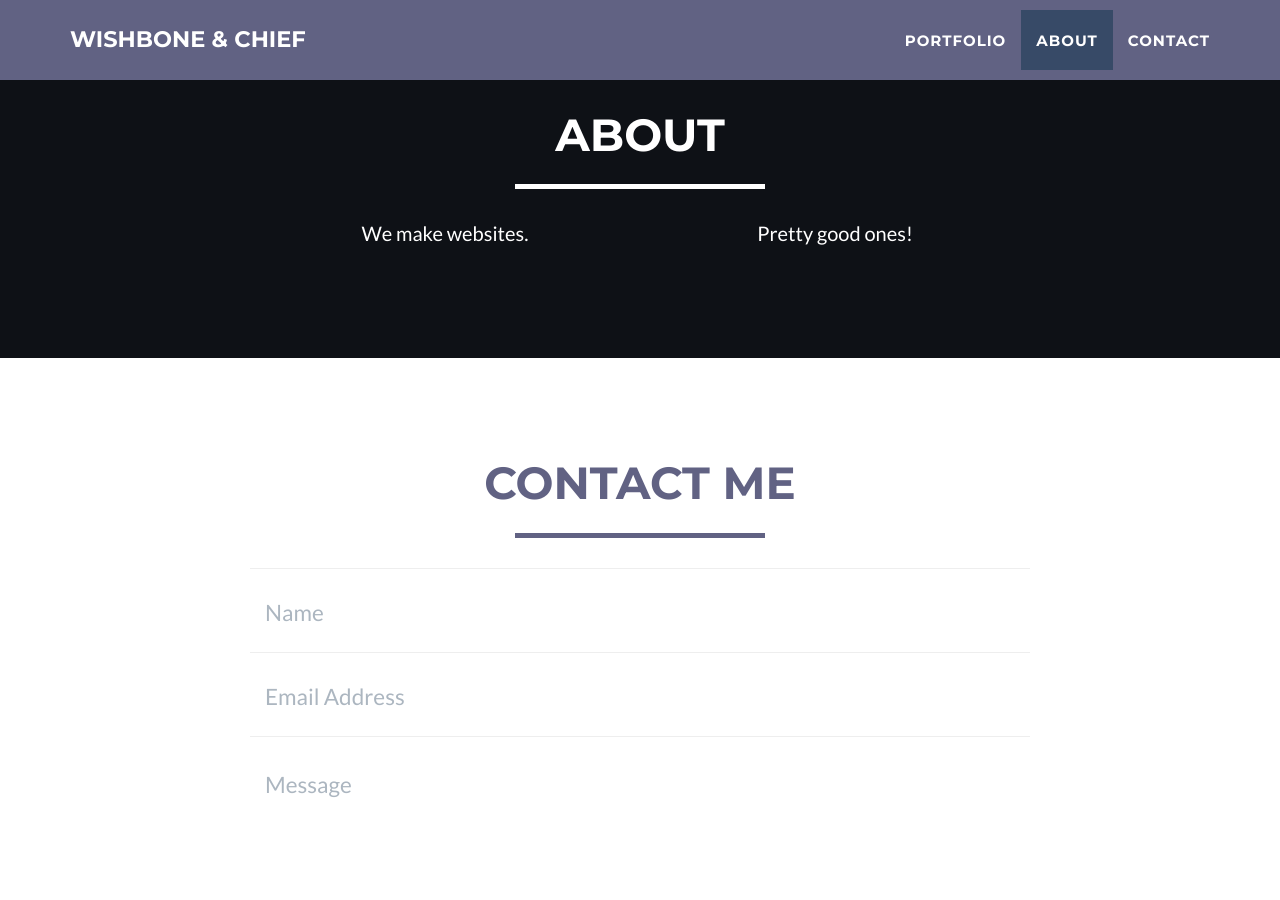
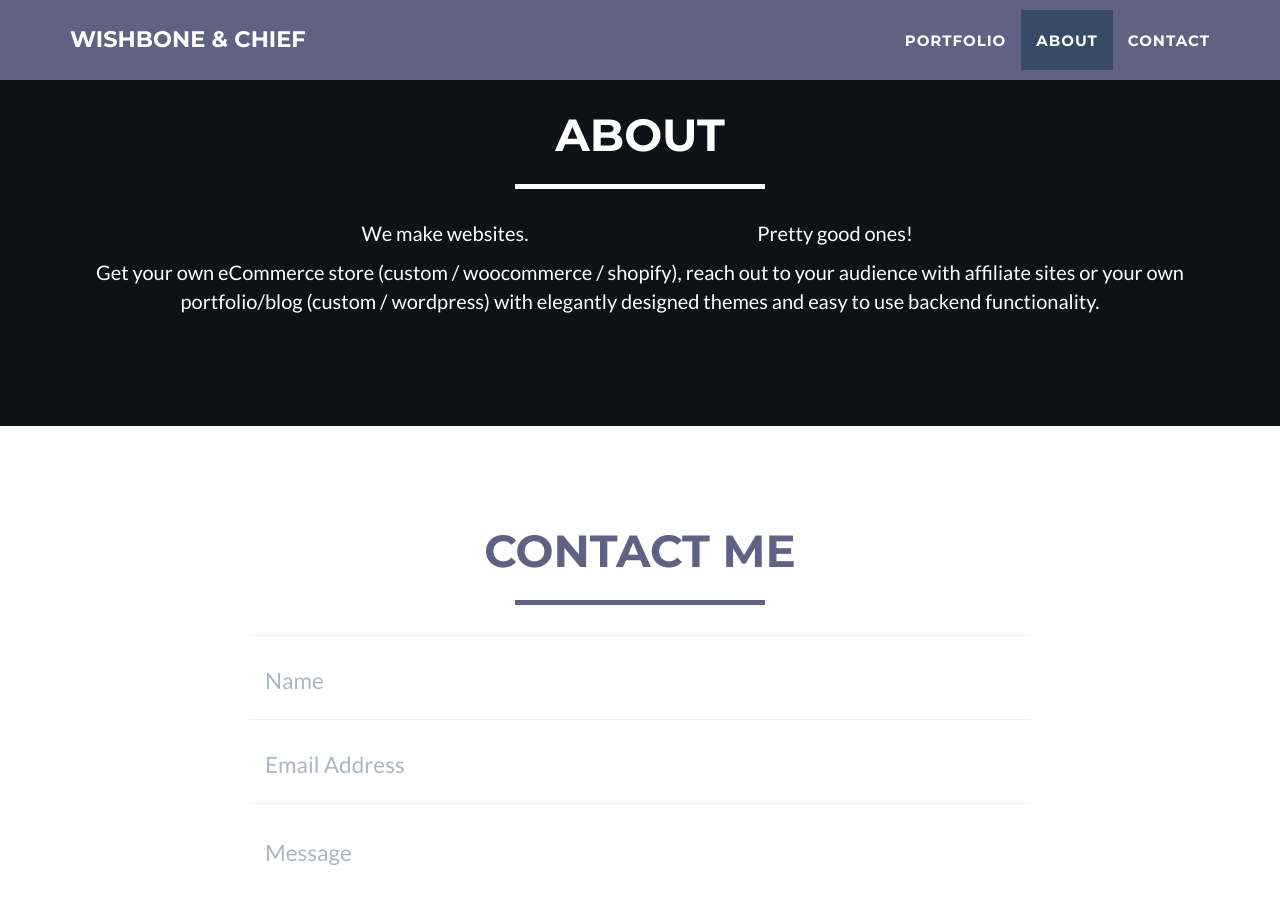
Before and after one commit to Wishbone-Chief/website, a Jekyll site: the page built from index.html, in a window 1280 px wide and 900 px high, scrolled down 1335 px. Built offline with Jekyll 4.4.1, drawn with Linux system fonts in a browser that asks for light colours.

Commit message:
Update about

```diff
--- a/_includes/about.html
+++ b/_includes/about.html
@@ -15,5 +15,10 @@
                     <p>Pretty good ones! </p>
                 </div>
             </div>
+            <div class="row">
+                <div class="col-lg-12 text-center">
+                    <p>Get your own eCommerce store (custom / woocommerce / shopify), reach out to your audience with affiliate sites or your own portfolio/blog (custom / wordpress) with elegantly designed themes and easy to use backend functionality.</p>
+                </div>
+            </div>
         </div>
     </section>
```
Also changed, not shown: 6 other files.
